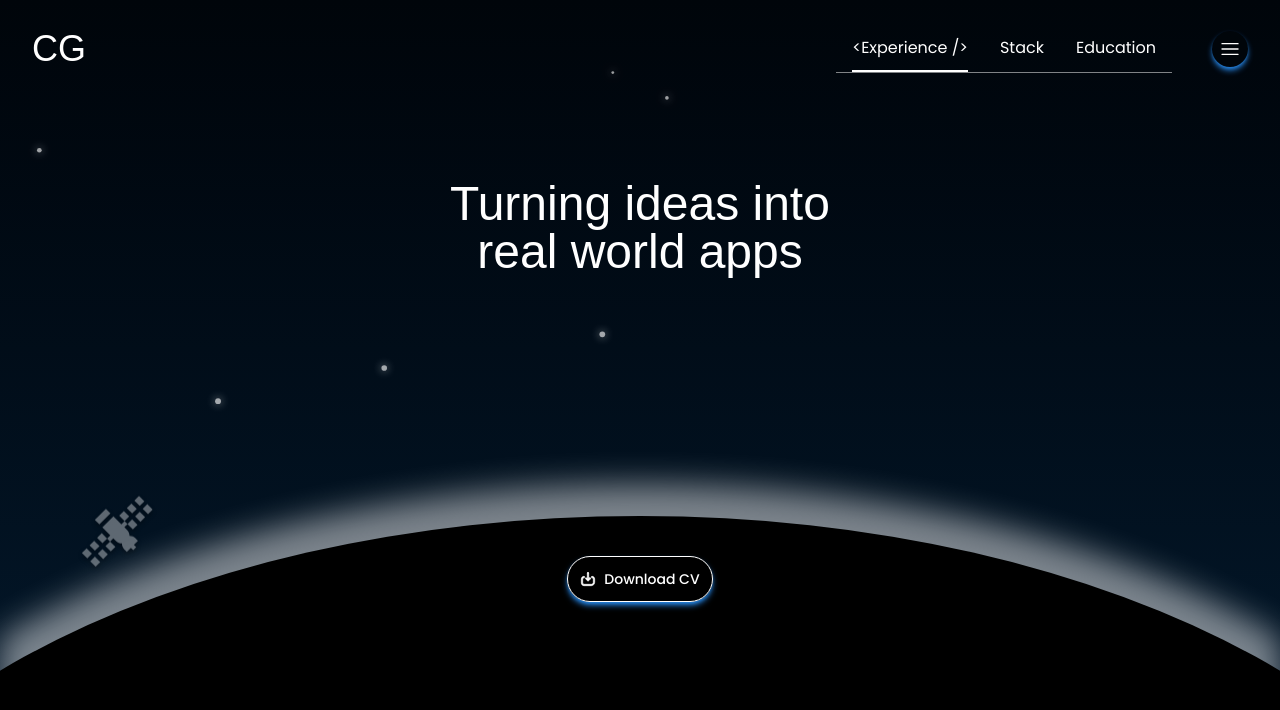
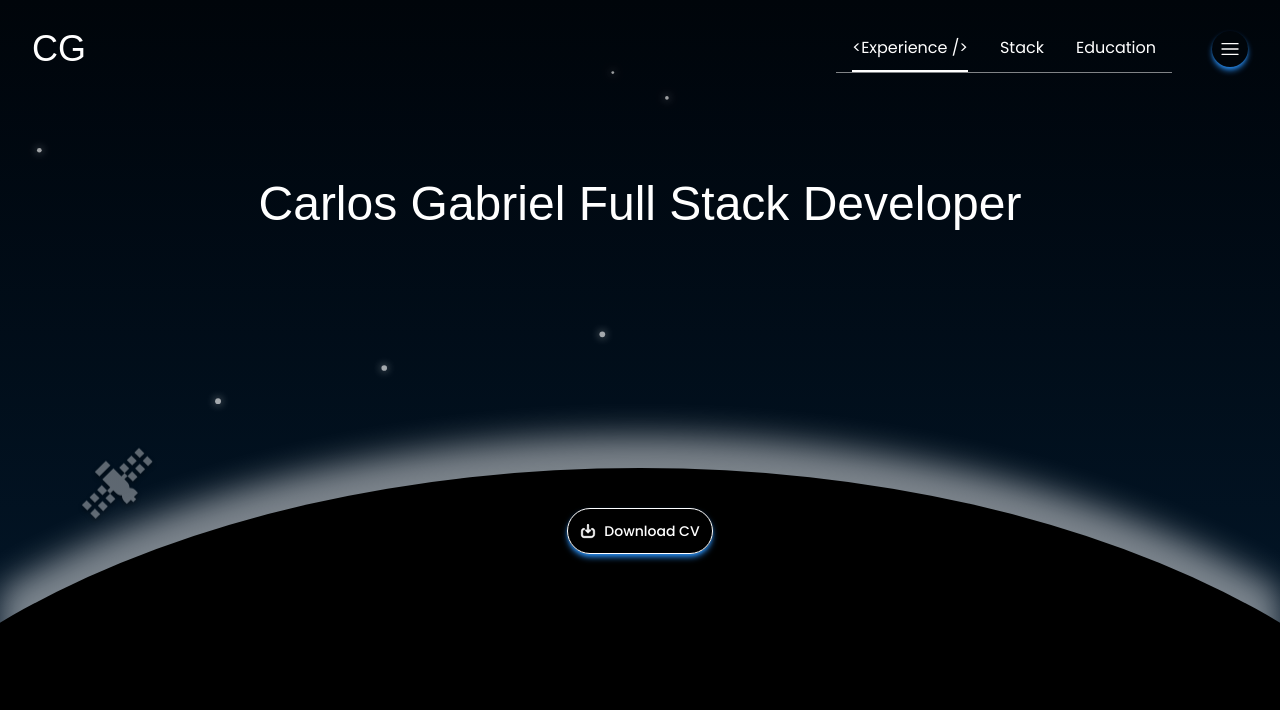
Before and after one commit to CarlosGabrielRocha/portfolio, a React (Vite) app: page / in a window 1280 px wide. Shown: the top 710 px of the page. Built offline with nearby package versions, Linux system fonts and the light colour scheme; a web font is replaced by a local one.

Commit message:
fix: Fix on main title

```diff
--- a/src/i18n.ts
+++ b/src/i18n.ts
@@ -30,7 +30,7 @@ const en = {
     language: "Language",
   },
   presentation: {
-    title: "Turning ideas into <br /> real world apps",
+    title: "Carlos Gabriel Full Stack Developer",
   },
   about: {
     title: "About Me",
@@ -86,7 +86,7 @@ const ptBR = {
     language: "Idioma",
   },
   presentation: {
-    title: "Transformando ideias em <br /> soluções reais",
+    title: "Carlos Gabriel Desenvolvedor Full Stack",
   },
   about: {
     title: "Sobre Mim",
```
